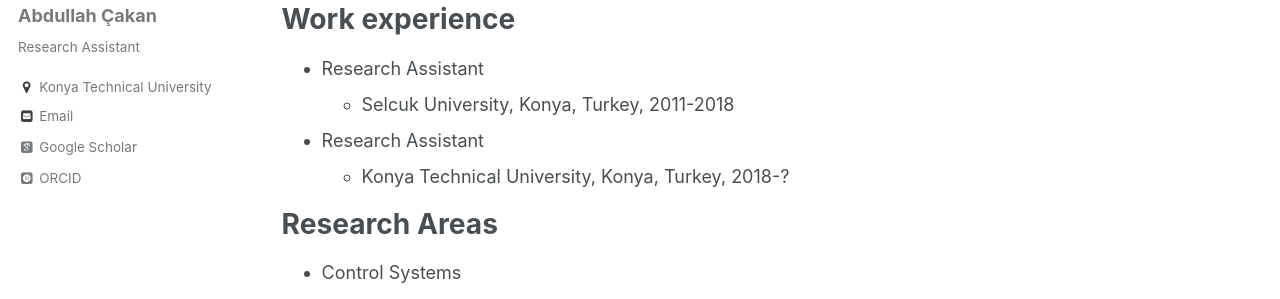
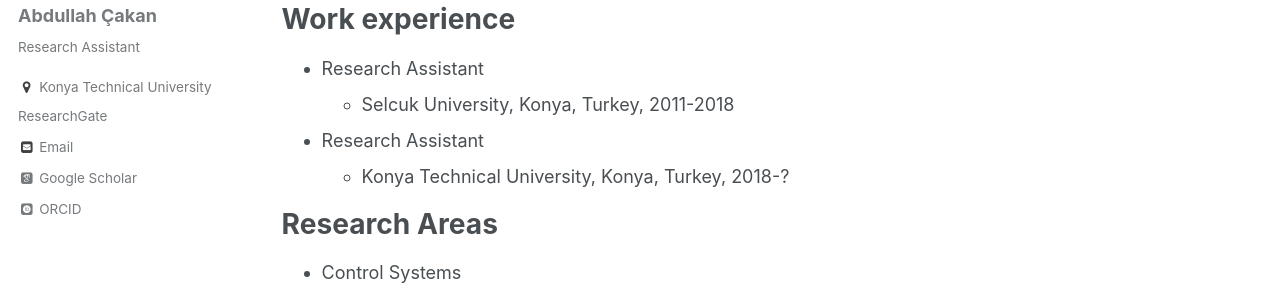
Before and after one commit to abdullahcakan/acakan.github.io, a Jekyll site: the page built from _pages/cv.md, in a window 1280 px wide. Shown: the part 271-570 px from the top of the page. Built offline with Jekyll 4.4.1, drawn with Linux system fonts in a browser that asks for light colours; some web fonts are replaced.

Commit message:
Update author-profile.html

```diff
--- a/_includes/author-profile.html
+++ b/_includes/author-profile.html
@@ -24,6 +24,9 @@
     <ul class="author__urls social-icons">
       {% if author.location %}
         <li><i class="fa fa-fw fa-map-marker" aria-hidden="true"></i> {{ author.location }}</li>
+      {% endif %}
+      {% if author.researchgate %}
+        <li><a href="{{ author.researchgate }}"><i class="fab fa-fw fa-researchgate" aria-hidden="true"></i> ResearchGate</a></li>
       {% endif %}
       {% if author.employer %}
         <li><i class="fa fa-fw fa-map-marker" aria-hidden="true"></i> {{ author.employer }}</li>
```
